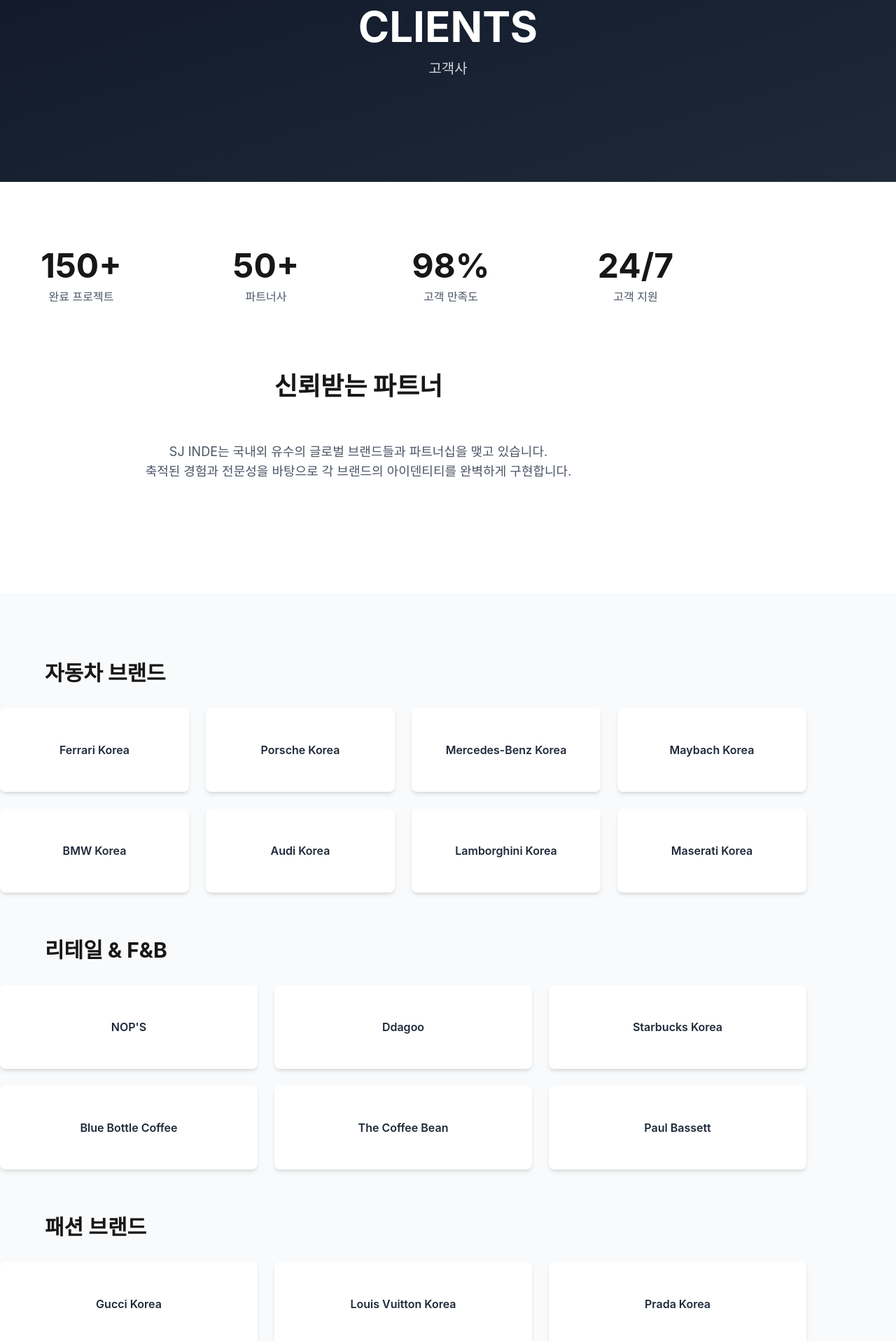
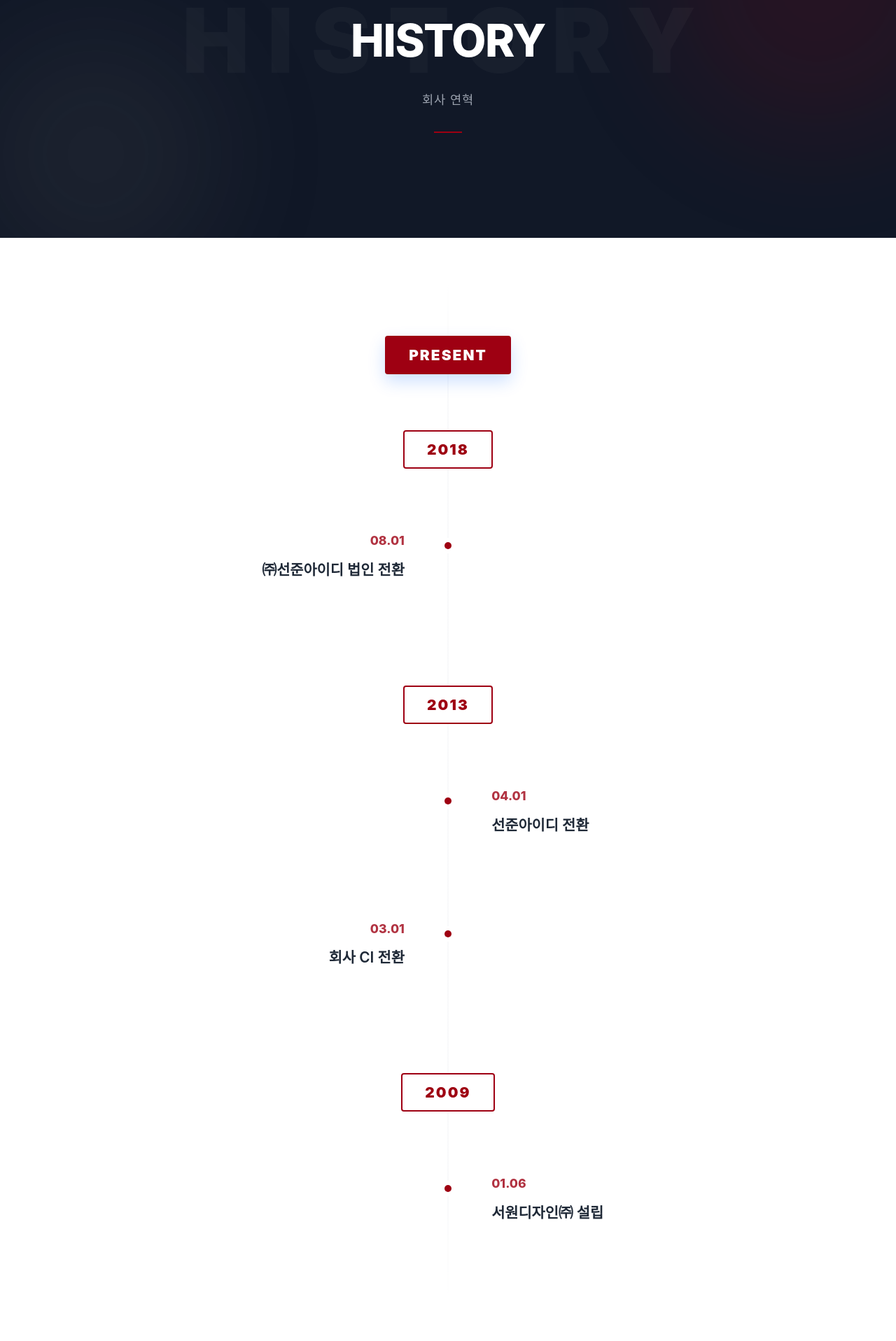
Before and after one commit to DevelopDragons/SJ-INDE, a Next.js app: page /company/history in a window 1280 px wide. Shown: the part 220-2137 px from the top of the page at 70% size. Built offline with nearby package versions, Linux system fonts and the light colour scheme; a web font is replaced by a local one.

Commit message:
feat: History, Modify PageTitle

```diff
--- /dev/null
+++ b/public/data/history.ts
@@ -0,0 +1,32 @@
+interface HistoryEvent {
+  month: number;
+  day: number;
+  content: string;
+}
+
+interface HistoryItem {
+  year: string;
+  events: HistoryEvent[];
+}
+
+export const data_history: HistoryItem[] = [
+  {
+    year: "PRESENT", // 최상단 현재 표시
+    events: [],
+  },
+  {
+    year: "2018",
+    events: [{ month: 8, day: 1, content: "㈜선준아이디 법인 전환" }],
+  },
+  {
+    year: "2013",
+    events: [
+      { month: 4, day: 1, content: "선준아이디 전환" },
+      { month: 3, day: 1, content: "회사 CI 전환" },
+    ],
+  },
+  {
+    year: "2009",
+    events: [{ month: 1, day: 6, content: "서원디자인㈜ 설립" }],
+  },
+];
--- a/src/app/company/history/page.tsx
+++ b/src/app/company/history/page.tsx
@@ -1,204 +1,189 @@
+/** @jsxImportSource @emotion/react */
 "use client";
 
+import { css } from "@emotion/react";
+import { colors } from "@/src/styles/colors";
+import PageTitle from "@/src/components/text/PageTitle";
+import { data_history } from "@/public/data/history";
+
 export default function CompanyHistoryPage() {
-  const clients = {
-    automotive: [
-      "Ferrari Korea",
-      "Porsche Korea",
-      "Mercedes-Benz Korea",
-      "Maybach Korea",
-      "BMW Korea",
-      "Audi Korea",
-      "Lamborghini Korea",
-      "Maserati Korea",
-    ],
-    retail: [
-      "NOP'S",
-      "Ddagoo",
-      "Starbucks Korea",
-      "Blue Bottle Coffee",
-      "The Coffee Bean",
-      "Paul Bassett",
-    ],
-    fashion: [
-      "Gucci Korea",
-      "Louis Vuitton Korea",
-      "Prada Korea",
-      "Hermes Korea",
-      "Chanel Korea",
-      "Dior Korea",
-    ],
-    others: [
-      "Shinsegae Department Store",
-      "Lotte Department Store",
-      "Hyundai Department Store",
-      "Galleria Department Store",
-      "Starfield Mall",
-      "COEX Mall",
-    ],
-  };
+  let globalIndex = 0;
 
   return (
-    <div className="pt-20">
-      {/* Hero Section */}
-      <section className="relative h-[50vh] bg-gradient-to-br from-gray-900 to-gray-800 flex items-center justify-center">
-        <div className="text-center text-white">
-          <h1 className="text-5xl md:text-6xl font-bold mb-4">CLIENTS</h1>
-          <p className="text-xl text-gray-300">고객사</p>
-        </div>
-      </section>
+    <div css={historyPageWrapperStyle}>
+      <PageTitle title={"HISTORY"} subTitle={"회사 연혁"} />
 
-      {/* Stats Section */}
-      <section className="py-24 bg-white">
-        <div className="container-custom max-w-5xl">
-          <div className="grid grid-cols-2 md:grid-cols-4 gap-8 mb-24">
-            <div className="text-center">
-              <div className="text-5xl font-bold text-accent mb-2">150+</div>
-              <p className="text-gray-600">완료 프로젝트</p>
-            </div>
-            <div className="text-center">
-              <div className="text-5xl font-bold text-accent mb-2">50+</div>
-              <p className="text-gray-600">파트너사</p>
-            </div>
-            <div className="text-center">
-              <div className="text-5xl font-bold text-accent mb-2">98%</div>
-              <p className="text-gray-600">고객 만족도</p>
-            </div>
-            <div className="text-center">
-              <div className="text-5xl font-bold text-accent mb-2">24/7</div>
-              <p className="text-gray-600">고객 지원</p>
-            </div>
-          </div>
+      <section css={historyContentSectionStyle}>
+        <div css={containerStyle}>
+          {/* 중앙 가이드 라인 */}
+          <div css={centerLineStyle} />
 
-          {/* Introduction */}
-          <div className="text-center mb-16">
-            <h2 className="text-4xl font-bold mb-6">신뢰받는 파트너</h2>
-            <div className="h-1 w-20 bg-accent mx-auto mb-8"></div>
-            <p className="text-lg text-gray-600 max-w-3xl mx-auto">
-              SJ INDE는 국내외 유수의 글로벌 브랜드들과 파트너십을 맺고
-              있습니다.
-              <br />
-              축적된 경험과 전문성을 바탕으로 각 브랜드의 아이덴티티를 완벽하게
-              구현합니다.
-            </p>
-          </div>
-        </div>
-      </section>
+          {data_history.map((yearGroup) => {
+            const isPresent = yearGroup.year === "PRESENT";
+            // PRESENT이거나 이벤트가 없는 경우 배지만 렌더링하기 위한 조건
+            const hasEvents = yearGroup.events && yearGroup.events.length > 0;
 
-      {/* Clients Grid */}
-      <section className="py-24 bg-gray-50">
-        <div className="container-custom max-w-6xl">
-          {/* Automotive */}
-          <div className="mb-16">
-            <h3 className="text-3xl font-bold mb-8 flex items-center">
-              <span className="w-12 h-1 bg-accent mr-4"></span>
-              자동차 브랜드
-            </h3>
-            <div className="grid grid-cols-2 md:grid-cols-4 gap-6">
-              {clients.automotive.map((client, index) => (
-                <div
-                  key={index}
-                  className="bg-white p-6 rounded-lg shadow-md hover:shadow-xl transition-all hover:-translate-y-1 flex items-center justify-center text-center min-h-[120px]"
-                >
-                  <p className="font-semibold text-gray-800">{client}</p>
-                </div>
-              ))}
-            </div>
-          </div>
+            return (
+              <div key={yearGroup.year} css={yearBlockStyle(isPresent)}>
+                {/* 연도 표시기 (PRESENT 포함) */}
+                <div css={yearBadgeStyle(isPresent)}>{yearGroup.year}</div>
 
-          {/* Retail */}
-          <div className="mb-16">
-            <h3 className="text-3xl font-bold mb-8 flex items-center">
-              <span className="w-12 h-1 bg-accent mr-4"></span>
-              리테일 & F&B
-            </h3>
-            <div className="grid grid-cols-2 md:grid-cols-3 gap-6">
-              {clients.retail.map((client, index) => (
-                <div
-                  key={index}
-                  className="bg-white p-6 rounded-lg shadow-md hover:shadow-xl transition-all hover:-translate-y-1 flex items-center justify-center text-center min-h-[120px]"
-                >
-                  <p className="font-semibold text-gray-800">{client}</p>
-                </div>
-              ))}
-            </div>
-          </div>
+                {/* 이벤트가 있을 때만 렌더링 */}
+                {hasEvents &&
+                  yearGroup.events.map((event, idx) => {
+                    const isLeft = globalIndex % 2 === 0;
+                    globalIndex++;
 
-          {/* Fashion */}
-          <div className="mb-16">
-            <h3 className="text-3xl font-bold mb-8 flex items-center">
-              <span className="w-12 h-1 bg-accent mr-4"></span>
-              패션 브랜드
-            </h3>
-            <div className="grid grid-cols-2 md:grid-cols-3 gap-6">
-              {clients.fashion.map((client, index) => (
-                <div
-                  key={index}
-                  className="bg-white p-6 rounded-lg shadow-md hover:shadow-xl transition-all hover:-translate-y-1 flex items-center justify-center text-center min-h-[120px]"
-                >
-                  <p className="font-semibold text-gray-800">{client}</p>
-                </div>
-              ))}
-            </div>
-          </div>
-
-          {/* Others */}
-          <div>
-            <h3 className="text-3xl font-bold mb-8 flex items-center">
-              <span className="w-12 h-1 bg-accent mr-4"></span>
-              기타
-            </h3>
-            <div className="grid grid-cols-2 md:grid-cols-3 gap-6">
-              {clients.others.map((client, index) => (
-                <div
-                  key={index}
-                  className="bg-white p-6 rounded-lg shadow-md hover:shadow-xl transition-all hover:-translate-y-1 flex items-center justify-center text-center min-h-[120px]"
-                >
-                  <p className="font-semibold text-gray-800">{client}</p>
-                </div>
-              ))}
-            </div>
-          </div>
-        </div>
-      </section>
-
-      {/* Testimonial Section */}
-      <section className="py-24 bg-white">
-        <div className="container-custom max-w-4xl">
-          <h2 className="text-4xl font-bold mb-16 text-center">고객사 후기</h2>
-
-          <div className="space-y-8">
-            <div className="bg-gray-50 p-8 rounded-lg">
-              <div className="flex items-center mb-4">
-                <div className="text-5xl text-accent mr-2">"</div>
-                <div>
-                  <h4 className="font-bold text-lg">Ferrari Korea</h4>
-                  <p className="text-sm text-gray-600">마케팅 디렉터</p>
-                </div>
+                    return (
+                      <div key={idx} css={eventRowStyle(isLeft)}>
+                        <div className="content-box">
+                          <span className="date-label">
+                            {String(event.month).padStart(2, "0")}.
+                            {String(event.day).padStart(2, "0")}
+                          </span>
+                          <p className="event-text">{event.content}</p>
+                        </div>
+                        <div className="center-dot" />
+                      </div>
+                    );
+                  })}
               </div>
-              <p className="text-gray-700 leading-relaxed">
-                SJ INDE와의 협업을 통해 우리 브랜드의 정체성을 완벽하게 구현한
-                공간을 만들 수 있었습니다. 전문적인 접근과 세심한 배려가
-                돋보였습니다.
-              </p>
-            </div>
-
-            <div className="bg-gray-50 p-8 rounded-lg">
-              <div className="flex items-center mb-4">
-                <div className="text-5xl text-accent mr-2">"</div>
-                <div>
-                  <h4 className="font-bold text-lg">Starbucks Korea</h4>
-                  <p className="text-sm text-gray-600">매장개발팀장</p>
-                </div>
-              </div>
-              <p className="text-gray-700 leading-relaxed">
-                체계적인 프로세스와 뛰어난 시공 품질로 항상 만족스러운 결과를
-                얻고 있습니다. 신뢰할 수 있는 파트너입니다.
-              </p>
-            </div>
-          </div>
+            );
+          })}
         </div>
       </section>
     </div>
   );
 }
+
+// --- Styles ---
+
+const historyPageWrapperStyle = css`
+  padding-top: 80px;
+`;
+
+const historyContentSectionStyle = css`
+  width: 100%;
+  background-color: ${colors.white};
+  overflow: hidden;
+  padding-top: 60px;
+  padding-bottom: 120px;
+`;
+
+const containerStyle = css`
+  max-width: 1100px;
+  margin: 0 auto;
+  padding: 80px 2rem;
+  position: relative;
+`;
+
+const centerLineStyle = css`
+  position: absolute;
+  left: 50%;
+  transform: translateX(-50%);
+  top: 0;
+  bottom: 0;
+  width: 1px;
+  background: linear-gradient(
+    to bottom,
+    rgba(224, 224, 224, 0) 0%,
+    ${colors.gray[200]} 10%,
+    ${colors.gray[200]} 90%,
+    rgba(224, 224, 224, 0) 100%
+  );
+  @media (max-width: 768px) {
+    left: 40px;
+  }
+`;
+
+const yearBlockStyle = (isPresent: boolean) => css`
+  position: relative;
+  /* PRESENT일 때는 아래 간격을 줄여서 마침표 느낌을 줌 */
+  margin-bottom: ${isPresent ? "80px" : "120px"};
+  display: flex;
+  flex-direction: column;
+  align-items: center;
+  &:last-child {
+    margin-bottom: 0;
+  }
+  @media (max-width: 768px) {
+    align-items: flex-start;
+    padding-left: 10px;
+  }
+`;
+
+const yearBadgeStyle = (isPresent: boolean) => css`
+  background-color: ${isPresent ? colors.primary : colors.white};
+  color: ${isPresent ? colors.white : colors.primary};
+  padding: 10px 32px;
+  border: 2px solid ${colors.primary};
+  border-radius: 4px; /* 샤프한 사각형이 더 트렌디함 */
+  font-size: 1.3rem;
+  font-weight: 900;
+  margin-bottom: ${isPresent
+    ? "0"
+    : "60px"}; /* PRESENT는 이벤트가 없으므로 아래 간격 제거 */
+  z-index: 2;
+  letter-spacing: 0.1em;
+  box-shadow: ${isPresent ? "0 10px 25px rgba(0, 102, 255, 0.2)" : "none"};
+`;
+
+const eventRowStyle = (isLeft: boolean) => css`
+  display: flex;
+  width: 100%;
+  justify-content: ${isLeft ? "flex-start" : "flex-end"};
+  margin-bottom: 60px;
+  position: relative;
+  &:last-child {
+    margin-bottom: 0;
+  }
+
+  .content-box {
+    width: 44%;
+    padding: 30px 0; /* 배경색을 빼고 텍스트 위주로 세련되게 변경 */
+    text-align: ${isLeft ? "right" : "left"};
+
+    .date-label {
+      display: block;
+      font-size: 1.1rem;
+      font-weight: 800;
+      color: ${colors.primary};
+      margin-bottom: 12px;
+      opacity: 0.8;
+    }
+
+    .event-text {
+      font-size: 1.3rem;
+      font-weight: 600;
+      color: ${colors.gray[800]};
+      line-height: 1.5;
+      word-break: keep-all;
+    }
+  }
+
+  .center-dot {
+    position: absolute;
+    left: 50%;
+    top: 45px; /* 텍스트 첫 줄 높이에 맞춤 */
+    transform: translateX(-50%);
+    width: 10px;
+    height: 10px;
+    background-color: ${colors.primary};
+    border-radius: 50%;
+    z-index: 3;
+    box-shadow: 0 0 0 6px ${colors.white};
+  }
+
+  @media (max-width: 768px) {
+    justify-content: flex-start;
+    padding-left: 60px;
+    .content-box {
+      width: 100%;
+      text-align: left;
+    }
+    .center-dot {
+      left: 30px;
+      top: 15px;
+    }
+  }
+`;
--- a/src/components/text/PageTitle.tsx
+++ b/src/components/text/PageTitle.tsx
@@ -1,5 +1,5 @@
 /** @jsxImportSource @emotion/react */
-import { css } from "@emotion/react";
+import { css, keyframes } from "@emotion/react";
 import { motion, Variants } from "framer-motion";
 import { colors } from "../../styles/colors";
 
@@ -9,61 +9,146 @@
 }
 
 const pageTitleVariants: Variants = {
-  hidden: { opacity: 0, y: 20 },
+  hidden: { opacity: 0, y: 30 },
   show: { opacity: 1, y: 0, transition: { duration: 0.8, ease: "easeOut" } },
 };
 
-export default function PageTitle(props: PageTitleProps) {
+export default function PageTitle({ title, subTitle }: PageTitleProps) {
   return (
     <section css={pageTitleSectionStyle}>
+      {/* 배경 장식 요소들 */}
+      <div css={bgDecorationWrapper}>
+        <div className="blob blob-1" />
+        <div className="blob blob-2" />
+      </div>
+
       <div css={pageTitleContentStyle}>
-        <motion.h1
-          css={pageTitleTitleStyle}
-          variants={pageTitleVariants}
+        <motion.div
           initial="hidden"
           animate="show"
+          variants={pageTitleVariants}
+          css={titleWrapperStyle}
         >
-          {props.title}
-        </motion.h1>
+          <span className="bg-text">{title}</span>
+          <h1 css={pageTitleTitleStyle}>{title}</h1>
+        </motion.div>
+
         <motion.p
           css={pageTitleSubtitleStyle}
-          variants={pageTitleVariants}
-          initial="hidden"
-          animate="show"
-          transition={{ delay: 0.2 }}
+          initial={{ opacity: 0 }}
+          animate={{ opacity: 1 }}
+          transition={{ delay: 0.5, duration: 1 }}
         >
-          {props.subTitle}
+          {subTitle}
         </motion.p>
+
+        {/* 하단 데코 라인 */}
+        <motion.div
+          css={bottomLineStyle}
+          initial={{ width: 0 }}
+          animate={{ width: "40px" }}
+          transition={{ delay: 0.8, duration: 0.6 }}
+        />
       </div>
     </section>
   );
 }
 
+// --- 애니메이션 ---
+const move = keyframes`
+  0% { transform: translate(0, 0) scale(1); }
+  50% { transform: translate(10%, 5%) scale(1.1); }
+  100% { transform: translate(0, 0) scale(1); }
+`;
+
+// --- 스타일 ---
 const pageTitleSectionStyle = css`
   position: relative;
-  height: 50vh;
-  background: linear-gradient(to br, ${colors.gray[900]}, ${colors.gray[800]});
+  height: 60vh; /* 조금 더 시원하게 높임 */
+  background-color: ${colors.gray[900]};
   display: flex;
   align-items: center;
   justify-content: center;
+  overflow: hidden;
+`;
+
+const bgDecorationWrapper = css`
+  position: absolute;
+  inset: 0;
+  overflow: hidden;
+  .blob {
+    position: absolute;
+    border-radius: 50%;
+    filter: blur(80px);
+    opacity: 0.15;
+    animation: ${move} 10s infinite ease-in-out;
+  }
+  .blob-1 {
+    width: 400px;
+    height: 400px;
+    background: ${colors.primary};
+    top: -100px;
+    right: -50px;
+  }
+  .blob-2 {
+    width: 350px;
+    height: 350px;
+    background: #5e5e5e;
+    bottom: -50px;
+    left: -50px;
+    animation-delay: -2s;
+  }
 `;
 
 const pageTitleContentStyle = css`
+  position: relative;
+  z-index: 10;
   text-align: center;
   color: ${colors.white};
+  padding: 0 2rem;
+`;
+
+const titleWrapperStyle = css`
+  position: relative;
+  margin-bottom: 1.5rem;
+
+  .bg-text {
+    position: absolute;
+    top: 50%;
+    left: 50%;
+    transform: translate(-50%, -50%);
+    font-size: 8rem;
+    font-weight: 900;
+    color: ${colors.white};
+    opacity: 0.03; /* 아주 희미하게 배경처럼 깔리는 텍스트 */
+    white-space: nowrap;
+    letter-spacing: 0.2em;
+    @media (max-width: 768px) {
+      font-size: 5rem;
+    }
+  }
 `;
 
 const pageTitleTitleStyle = css`
-  font-size: 3.5rem;
-  font-weight: 700;
-  margin-bottom: 1rem;
-
-  @media (min-width: 768px) {
-    font-size: 4rem;
+  font-size: 4rem;
+  font-weight: 800;
+  letter-spacing: -0.02em;
+  text-transform: uppercase;
+  @media (max-width: 768px) {
+    font-size: 3rem;
   }
 `;
 
 const pageTitleSubtitleStyle = css`
-  font-size: 1.25rem;
-  color: ${colors.gray[300]};
+  font-size: 1.1rem;
+  color: ${colors.gray[400]};
+  font-weight: 400;
+  letter-spacing: 0.05em;
+  text-transform: uppercase;
 `;
+
+const bottomLineStyle = css`
+  height: 2px;
+  background-color: ${colors.primary};
+  margin: 2rem auto 0;
+`;
```
